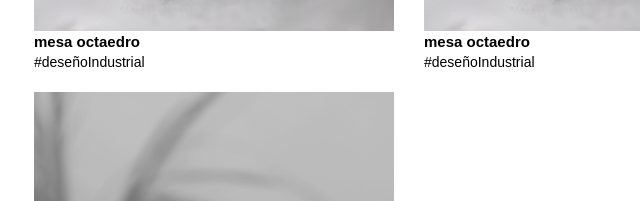
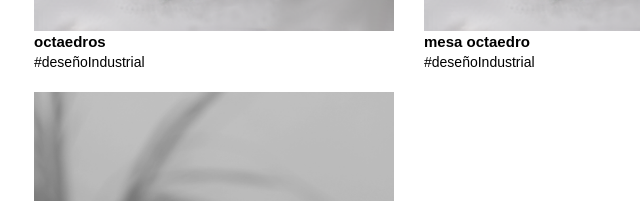
Before and after one commit to iriavarela/iriavarelaweb, a plain HTML site: page index.html in a window 1280 px wide. Shown: the part 1431-1632 px from the top of the page, 36-676 px from the left. Drawn offline with nearby package versions, Linux system fonts and the light colour scheme.

Commit message:
Update index.html

```diff
--- a/index.html
+++ b/index.html
@@ -187,13 +187,13 @@
 
        <!-- ELEMENTO -->
           <div class="proxecto col-md-4 col-xs-6">
-            <a href="mesaoctaedro">
+            <a href="octaedros">
               <div>
                 <img  class="img-responsive"  src=mesaoctaedro/miniatura.png>
               </div>
 
               <div class="titulo">
-                mesa octaedro
+                octaedros
               </div>
             </a>
             <!-- TAGS-->
```
